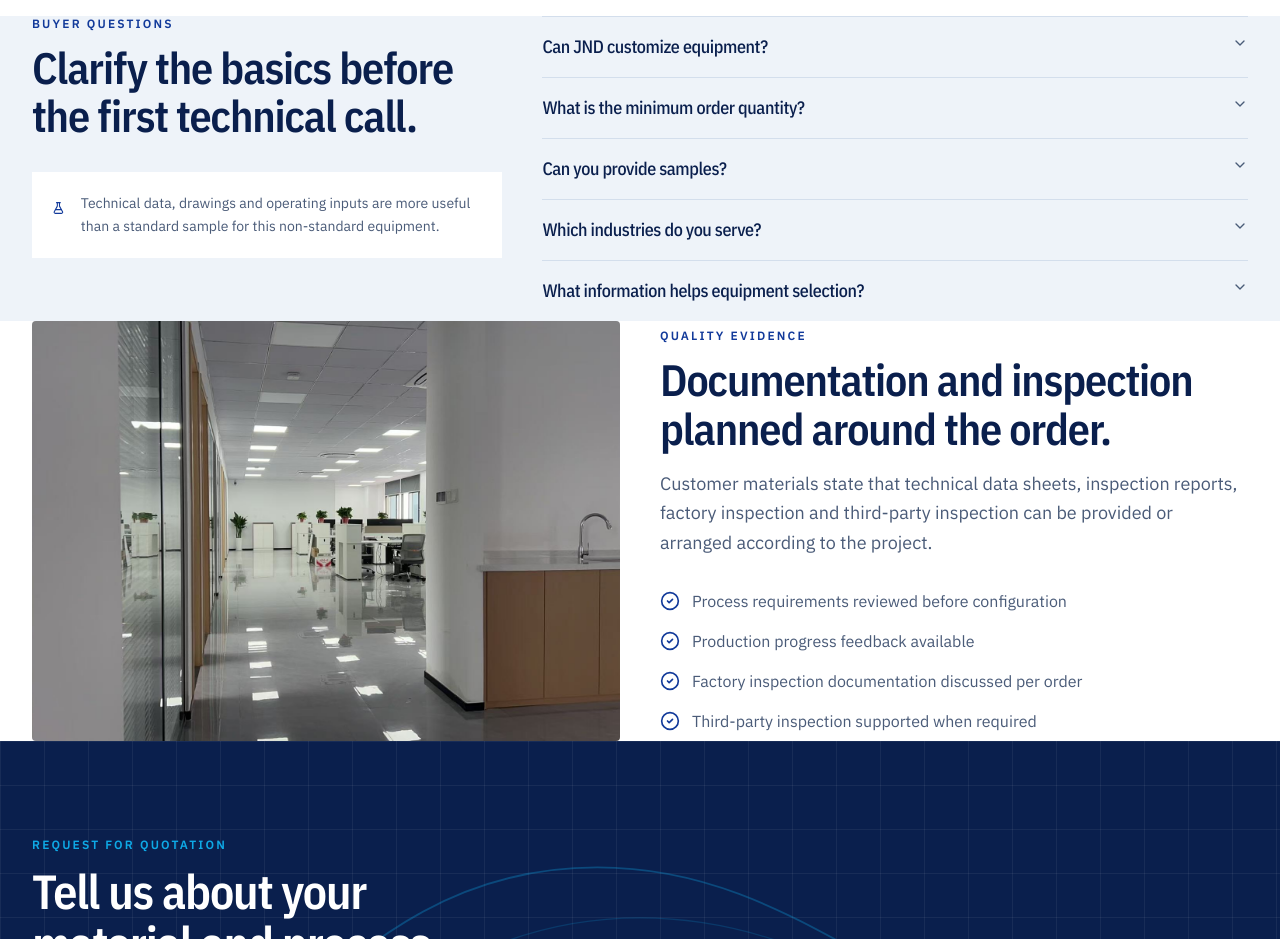
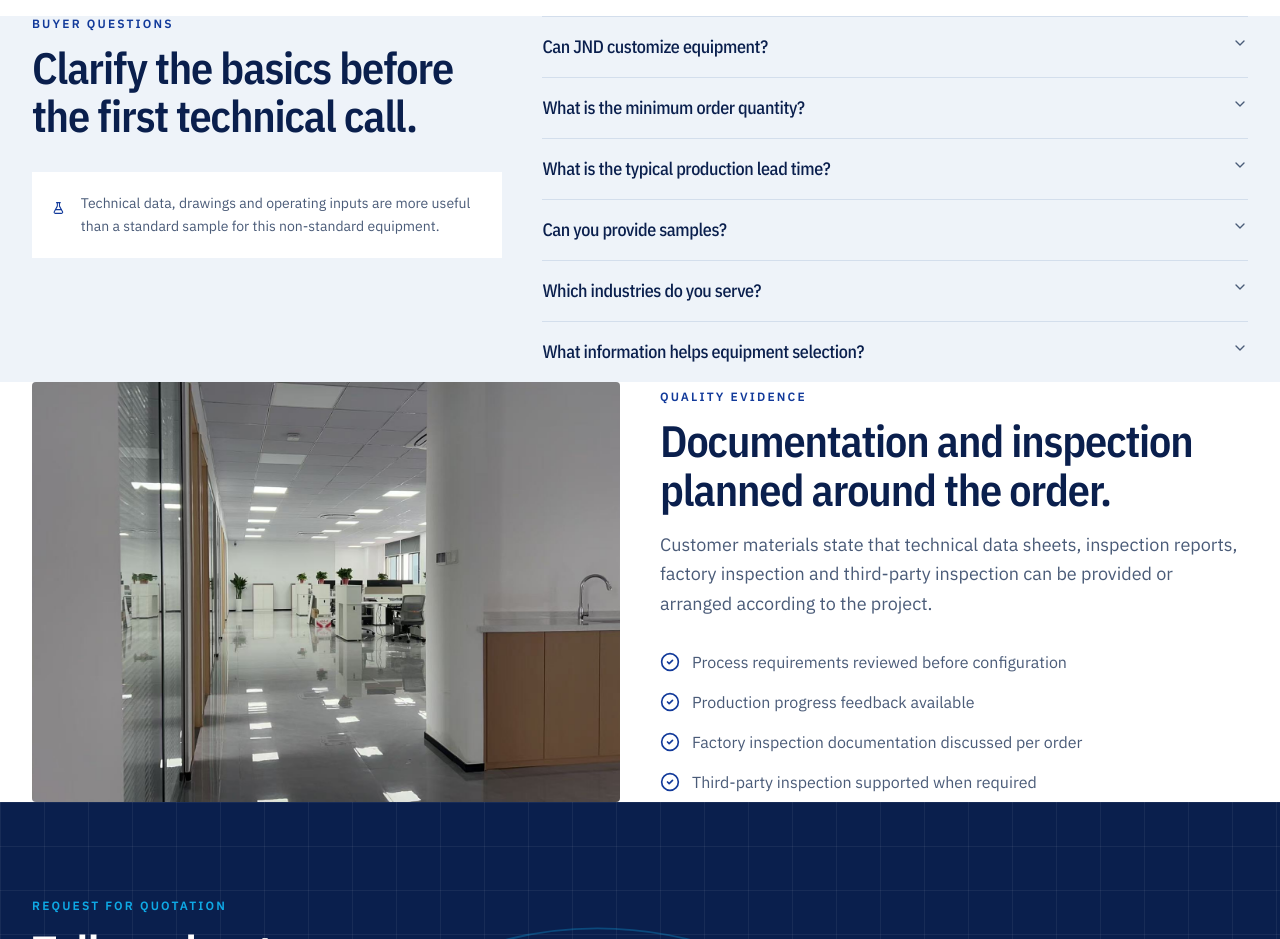
Before and after one commit to luqite-ux/jndindustrial, a Next.js app: page / in a window 1280 px wide. Shown: the part 3660-4599 px from the top of the page. Built offline with nearby package versions, Linux system fonts and the light colour scheme; no server answers; the database is empty.

Commit message:
feat: publish conditional production lead time

```diff
--- a/app/page.tsx
+++ b/app/page.tsx
@@ -29,6 +29,7 @@ const process = [
 const faqs = [
   ['Can JND customize equipment?', 'Yes. Size, material, process configuration and interfaces can be reviewed against your process and drawings.'],
   ['What is the minimum order quantity?', 'The customer-stated MOQ is one unit. Final scope and commercial terms are confirmed per quotation.'],
+  ['What is the typical production lead time?', 'Customer information gives a typical production range of 45–90 days. The applicable schedule is confirmed for each order after the equipment scope and operating conditions are reviewed.'],
   ['Can you provide samples?', 'These are non-standard industrial machines and vessels, so physical samples are generally not available. Technical data and inspection documentation can be discussed instead.'],
   ['Which industries do you serve?', 'Confirmed applications include petrochemical, fine chemical, biological fermentation, lithium battery materials, food and pharmaceutical processing.'],
   ['What information helps equipment selection?', 'Send the material or medium, batch size or vessel dimensions, viscosity, temperature, pressure where applicable, quantity and any drawings or site constraints.'],
```
Also changed, not shown: 1 other file (tests, documents, lock files or other folders).
